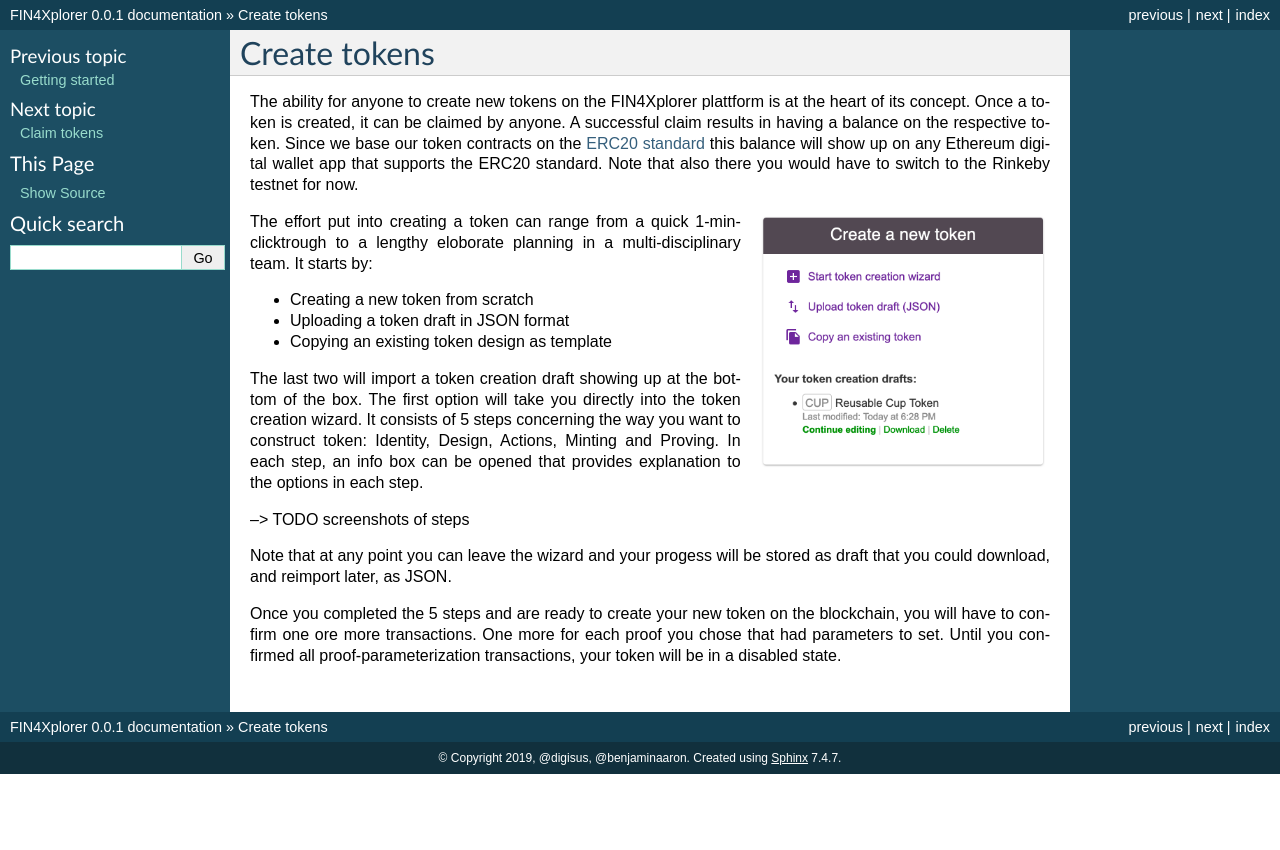
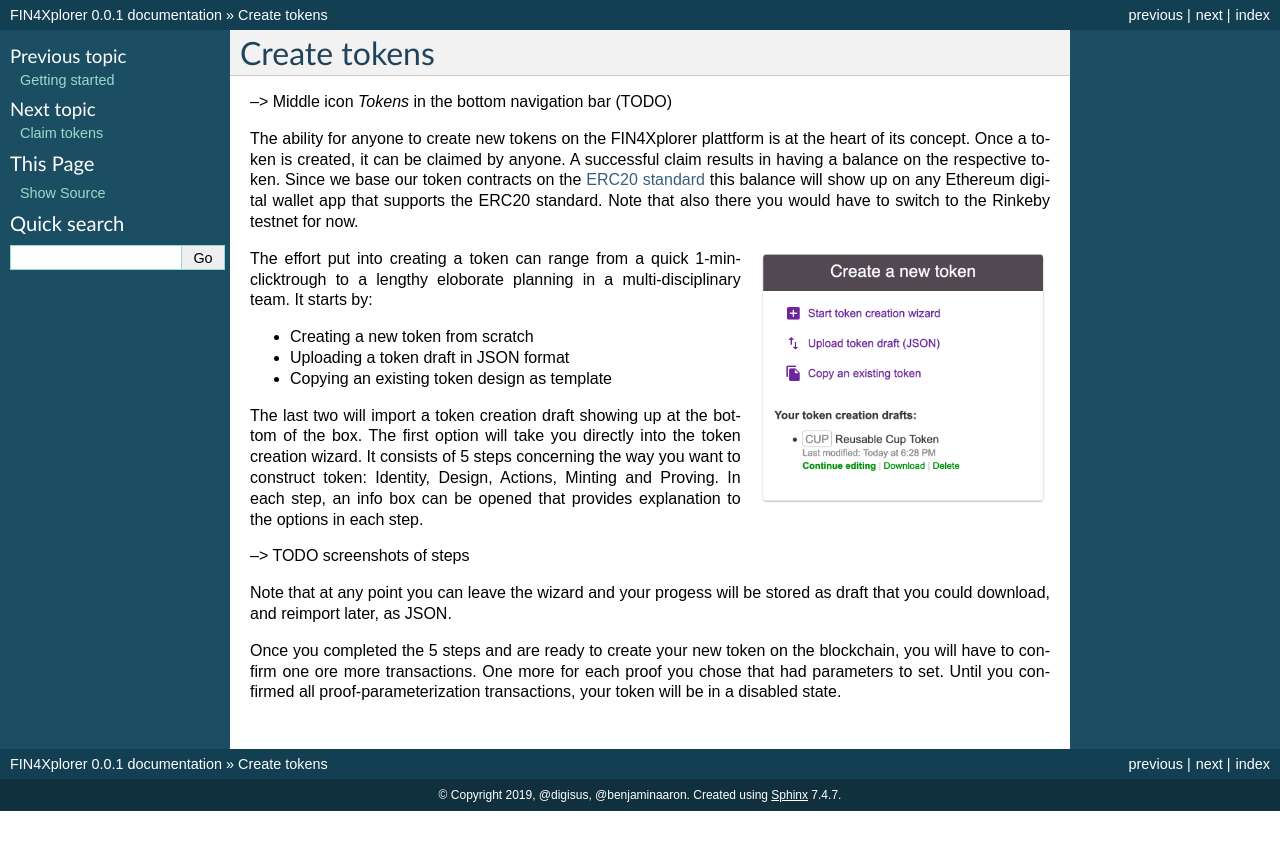
Before and after one commit to FuturICT2/FIN4Documentation, a Sphinx documentation site: the page built from docs/create-tokens.rst, in a window 1280 px wide. Shown: the top 850 px of the page. Built offline with Sphinx 7.4.7, drawn with Linux system fonts in a browser that asks for light colours.

Commit message:
Add TODO regarding mentioning where to find it

```diff
--- a/docs/create-tokens.rst
+++ b/docs/create-tokens.rst
@@ -1,5 +1,7 @@
 Create tokens
 =============
+
+--> Middle icon *Tokens* in the bottom navigation bar (TODO)
 
 The ability for anyone to create new tokens on the FIN4Xplorer plattform is at the heart of its concept. Once a token is created, it can be claimed by anyone. A successful claim results in having a balance on the respective token. Since we base our token contracts on the `ERC20 standard <https://en.wikipedia.org/wiki/Ethereum#Development_governance_and_EIP>`_ this balance will show up on any Ethereum digital wallet app that supports the ERC20 standard. Note that also there you would have to switch to the Rinkeby testnet for now.
 
```
